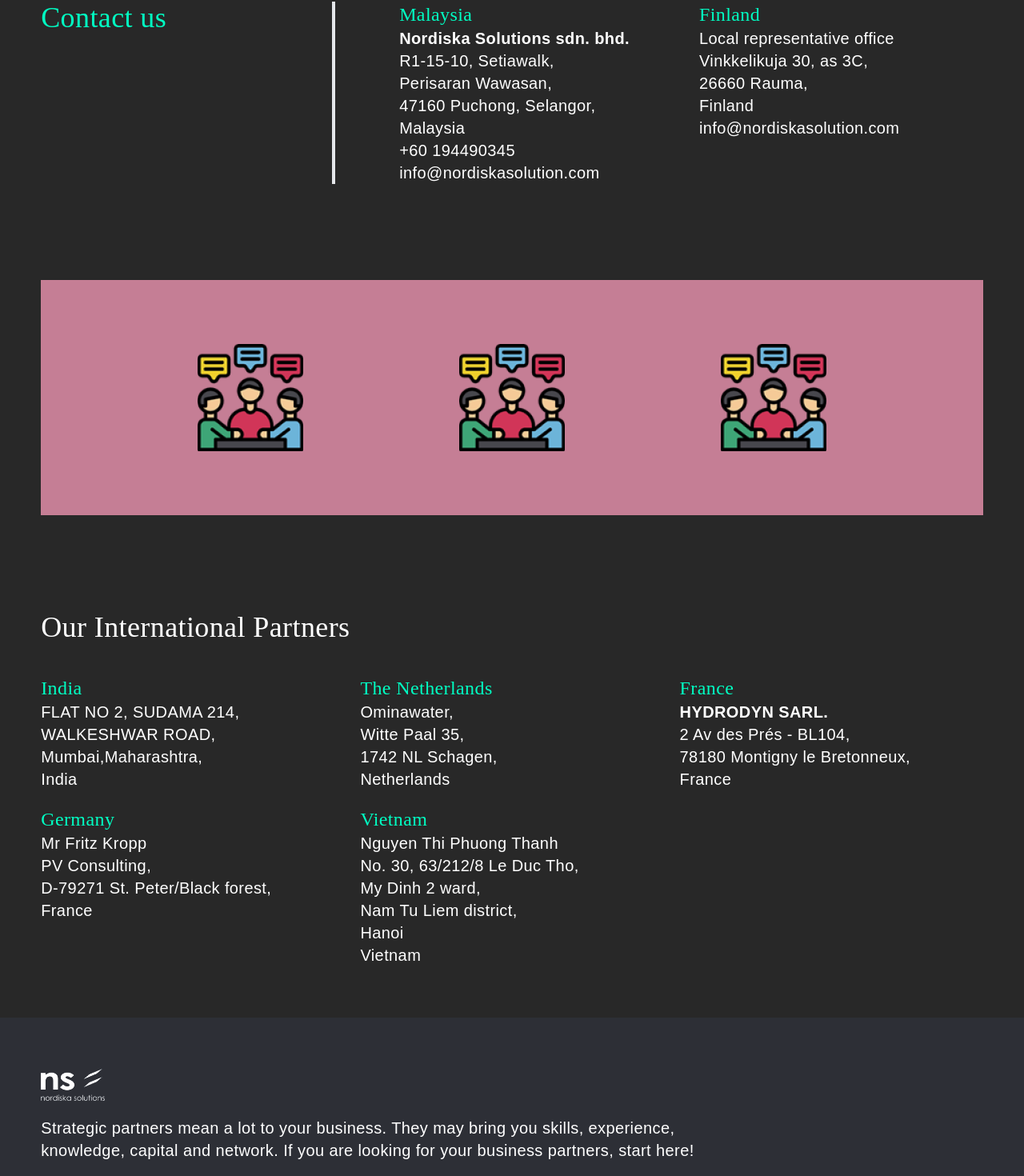
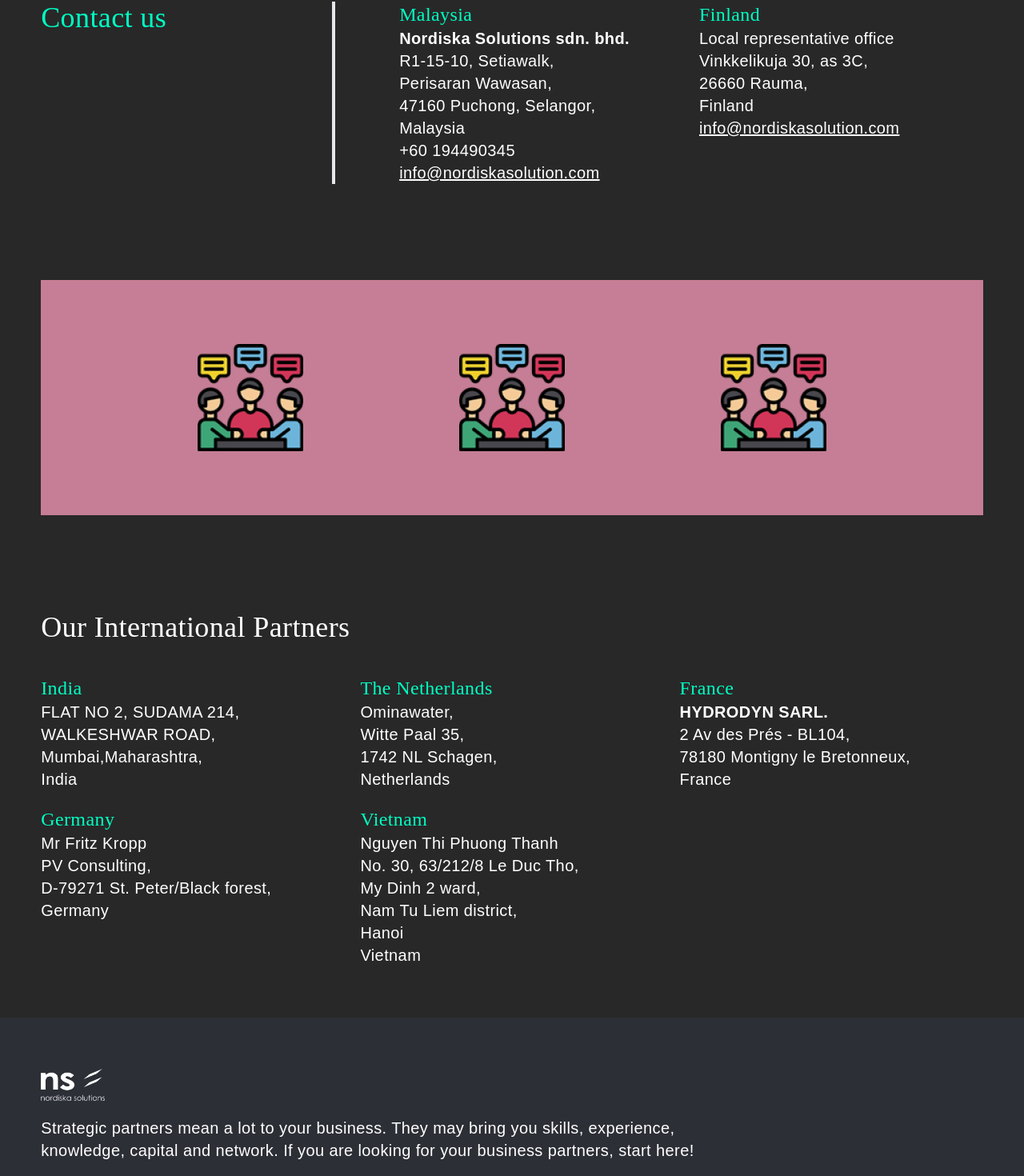
Before and after one commit to samithw/nordiska-vite-react-ts-v2, a React (Vite) app: page /contact in a window 1280 px wide. Shown: the part 902-2372 px from the top of the page at 80% size. Built offline with nearby package versions, Linux system fonts and the light colour scheme; a web font is replaced by a local one.

Commit message:
Minor style changes

```diff
--- a/src/components/ContactCard.tsx
+++ b/src/components/ContactCard.tsx
@@ -29,7 +29,7 @@
 
           {
             props.children.contactEmail && (
-            <p><a href = {mailToLink} > {props.children.contactEmail} </a></p>
+            <p><a className=' underline decoration-white' href = {mailToLink}> {props.children.contactEmail} </a></p>
             )
 
           }
--- a/src/components/HeroSection.tsx
+++ b/src/components/HeroSection.tsx
@@ -7,7 +7,7 @@
   return (
     <>
       <div className="content-wrapper" style= {props.bgCSS} >
-        <div className="container md:h-screen min-h-[70vh] flex items-end pb-[5vw]">
+        <div className="container md:h-screen min-h-[80vh] flex items-end pb-[5vw]">
           <div className=' items-end font-zen break-words lg:w-[50vw]'>
               {props.children}
            </div>
--- a/src/components/Services/SalesOutsourcing.tsx
+++ b/src/components/Services/SalesOutsourcing.tsx
@@ -19,7 +19,7 @@
         <ContentLayout2Col uniqueId='business-matchmaking'>
           {{
             contentBody : (<>
-            <p>OLooking to expand your sales team or let someone to handle the Sales for you? Sales outsourcing, an efficient and effective alternative
+            <p>Looking to expand your sales team or let someone to handle the Sales for you? Sales outsourcing, an efficient and effective alternative
             </p>
 
             <p className='mt-10'>
--- a/src/index.css
+++ b/src/index.css
@@ -20,7 +20,7 @@
     }
 
     .btn-type1{
-        @apply  w-fit text-sm font-zen md:text-base bg-transparent hover:bg-teal-600 text-white hover:text-white py-2 px-2 md:px-5 border hover:border-transparent rounded-xl leading-7;
+        @apply  w-fit text-sm font-zen md:text-base bg-transparent hover:bg-teal-600 text-white hover:text-white py-2 px-5 border hover:border-transparent rounded-xl leading-7;
     }
 
     .nav-item a{
--- a/src/pages/Contact.tsx
+++ b/src/pages/Contact.tsx
@@ -133,7 +133,7 @@
                         Mr Fritz Kropp <br />
                         PV Consulting, <br />
                         D-79271 St. Peter/Black forest, <br />
-                        France
+                        Germany
                       </p>
                   </>
 
--- a/src/pages/Home.tsx
+++ b/src/pages/Home.tsx
@@ -14,7 +14,7 @@
         <HeroSection bgCSS={{ backgroundImage : 'url("images/mainbanner.png")'}}>
           <h1 className=" text-base md:text-2xl text-nsgreen">@nordiskasolutions</h1>
           <h2 className=" text-3xl md:text-3xl lg:text-5xl text-white text-shadow">we are committed to providing optimal nordic <span className=" text-nsgreen">cleantech</span> solutions</h2>
-          <h3 className=" text-sm md:text-lg text-white">to today’s challenges across the nation and around the world and to preparing for <span className="text-nsgreen">tomorrow’s environmental trends.</span></h3>
+          <h3 className=" text-base md:text-lg text-white">to today’s challenges across the nation and around the world and to preparing for <span className="text-nsgreen">tomorrow’s environmental trends.</span></h3>
         </HeroSection>
 
         <ServicesCards />
```
